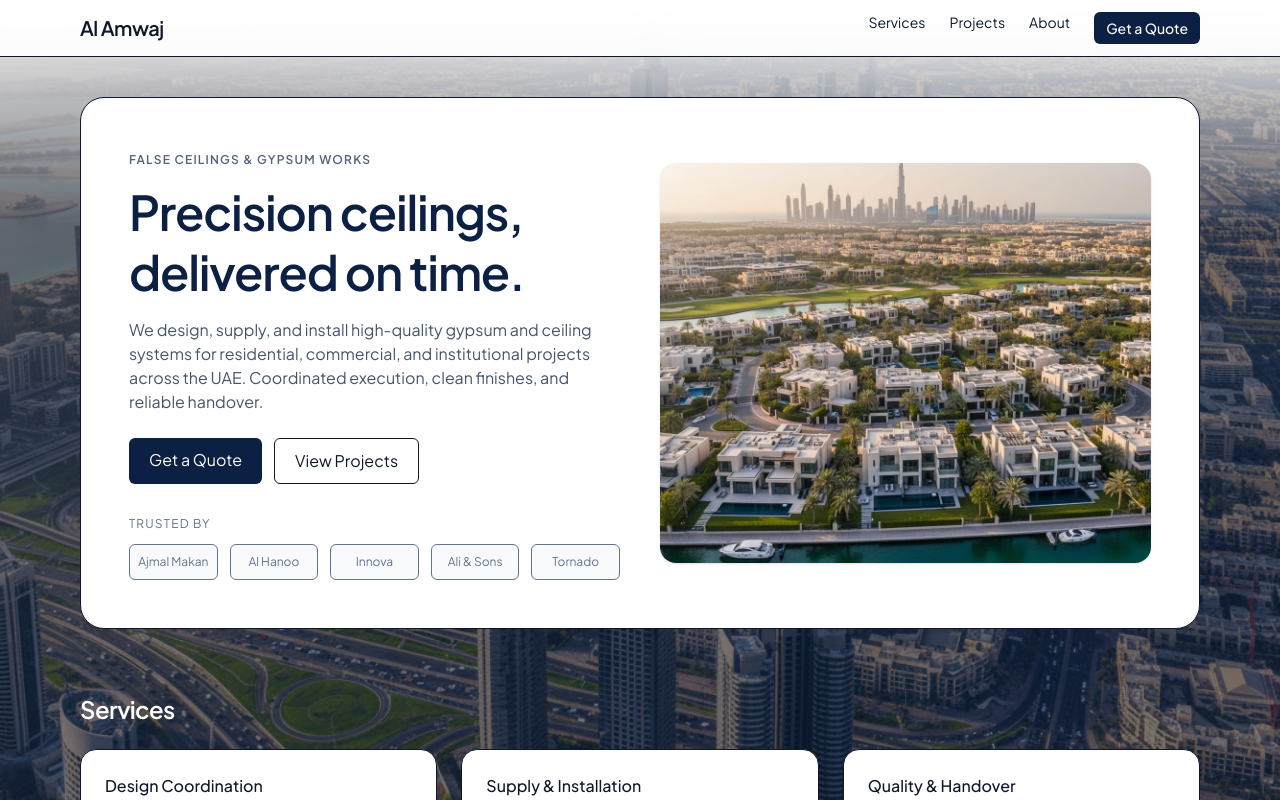
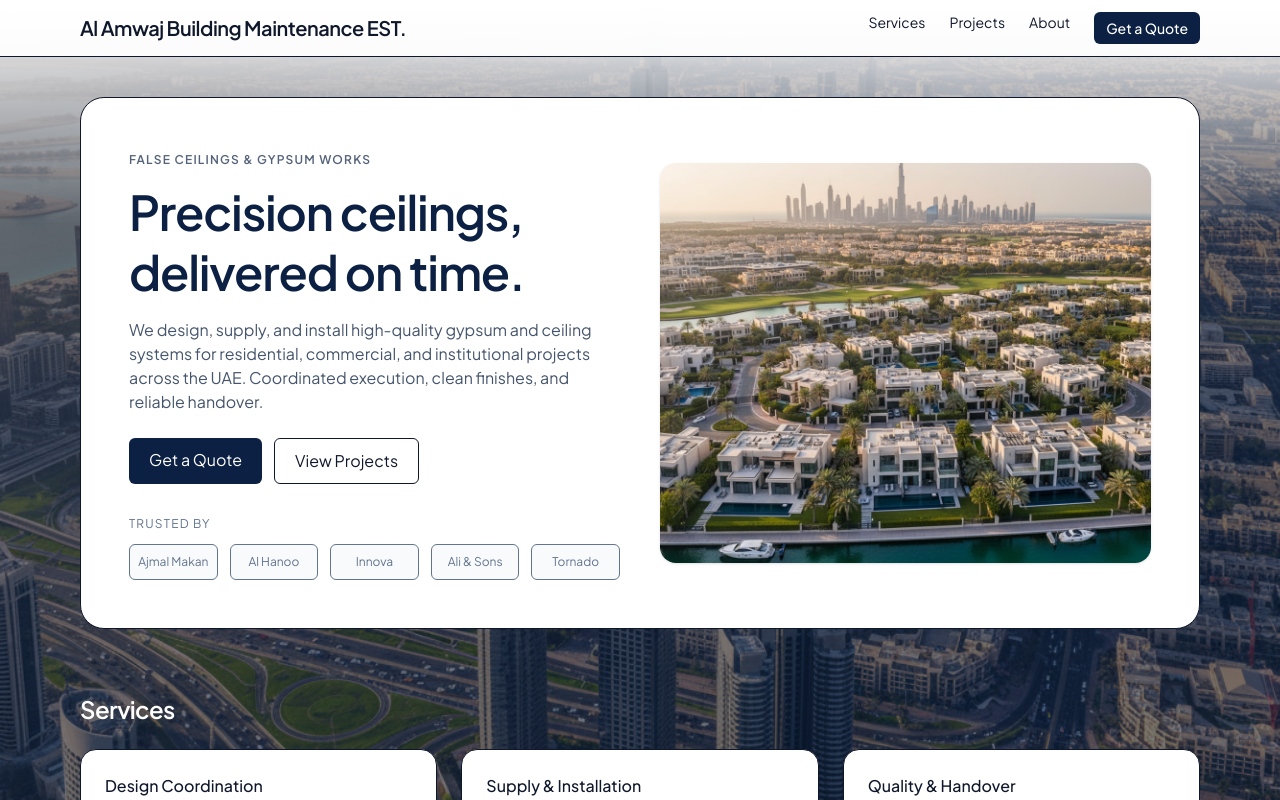
Before and after one commit to WovenTexLTD/Al-Amwaj-BLDG-MAINT.-est, a Next.js app: page / in a window 1280 px wide. Shown: the top 800 px of the page. Built offline with nearby package versions, Linux system fonts and the light colour scheme.

Commit message:
Update layout.tsx

```diff
--- a/src/app/layout.tsx
+++ b/src/app/layout.tsx
@@ -30,7 +30,7 @@ export default function RootLayout({ children }: { children: React.ReactNode })
   {/* Header */}
   <header className="sticky top-0 z-50 bg-white/90 backdrop-blur border-b">
     <nav className="mx-auto max-w-6xl px-4 py-3 flex items-center justify-between">
-      <Link href="/" className="text-xl font-semibold tracking-tight">Al Amwaj</Link>
+      <Link href="/" className="text-xl font-semibold tracking-tight">Al Amwaj Building Maintenance EST.</Link>
       <div className="flex gap-6 text-sm">
         <Link href="/services" className="hover:text-[#0B2042]">Services</Link>
         <Link href="/projects" className="hover:text-[#0B2042]">Projects</Link>
```
